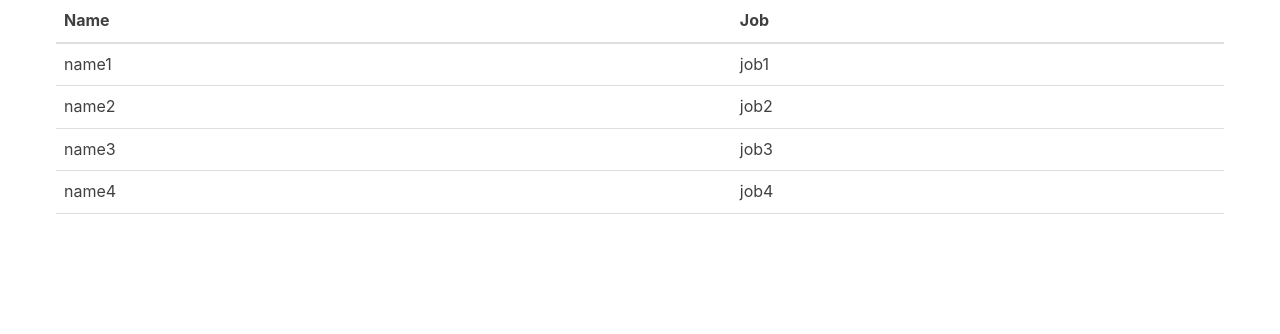
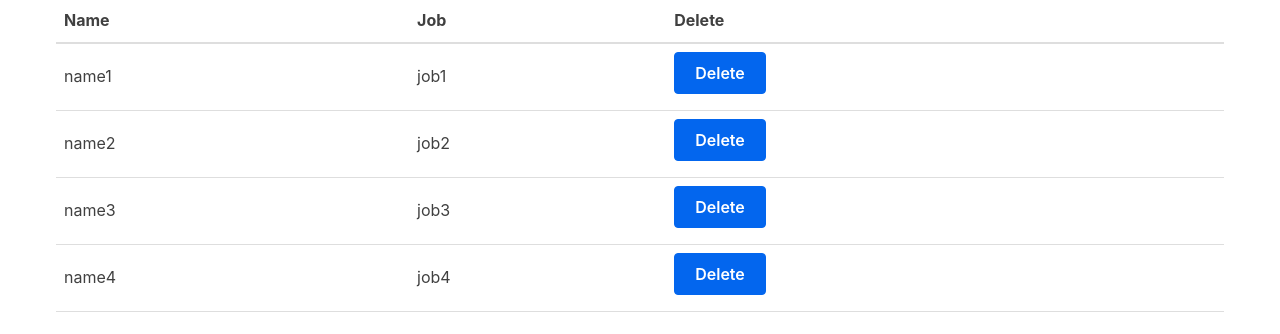
Before and after one commit to Conan1985/react-tutorial, a React (Create React App) app: page / in a window 1280 px wide. Shown: the top 334 px of the page. Built offline with nearby package versions, Linux system fonts and the light colour scheme.

Commit message:
replace props with removable states

```diff
--- a/src/App.js
+++ b/src/App.js
@@ -3,9 +3,9 @@
 import Table from './Table';
 
 class App extends Component {
-    render() {
 
-        const characters = [
+    state = {
+        characters:[
             {
                 'name': 'name1',
                 'job': 'job1'
@@ -22,11 +22,25 @@
                 'name': 'name4',
                 'job': 'job4'
             }
-        ];
+        ]
+    };
+
+    removeCharacter = index => {
+        const {characters} = this.state;
+        this.setState({
+            characters: characters.filter((character, i) => {
+                return i!== index;
+            })
+        })
+    };
+
+    render() {
+
+        const characters = this.state.characters;
 
         return (
             <div className="container">
-                <Table characterData = {characters}/>
+                <Table characterData = {characters} removeCharacter = {this.removeCharacter}/>
             </div>
         )
     }
--- a/src/Table.js
+++ b/src/Table.js
@@ -7,6 +7,7 @@
         <tr>
             <th>Name</th>
             <th>Job</th>
+            <th>Delete</th>
         </tr>
         </thead>
     )
@@ -18,6 +19,7 @@
             <tr key={index}>
                 <td>{row.name}</td>
                 <td>{row.job}</td>
+                <td><button onClick={() => props.removeCharacter(index)}>Delete</button></td>
             </tr>
         )
     });
@@ -28,12 +30,12 @@
 class Table extends Component {
     render() {
 
-        const {characterData} = this.props;
+        const {characterData, removeCharacter} = this.props;
 
         return (
             <table>
                 <TableHeader/>
-                <TableBody characterData = {characterData}/>
+                <TableBody characterData = {characterData} removeCharacter = {removeCharacter}/>
             </table>
         )
     }
```
